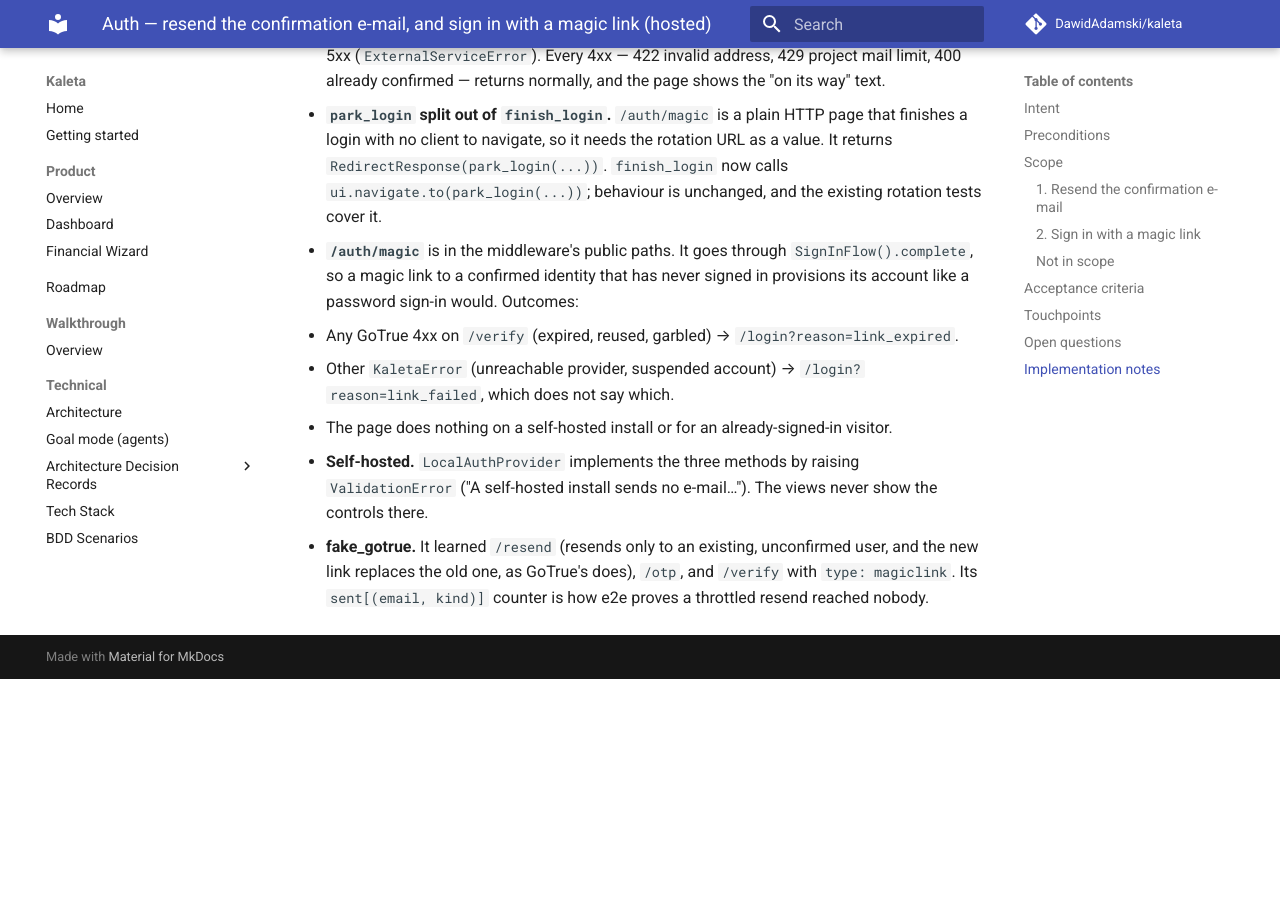
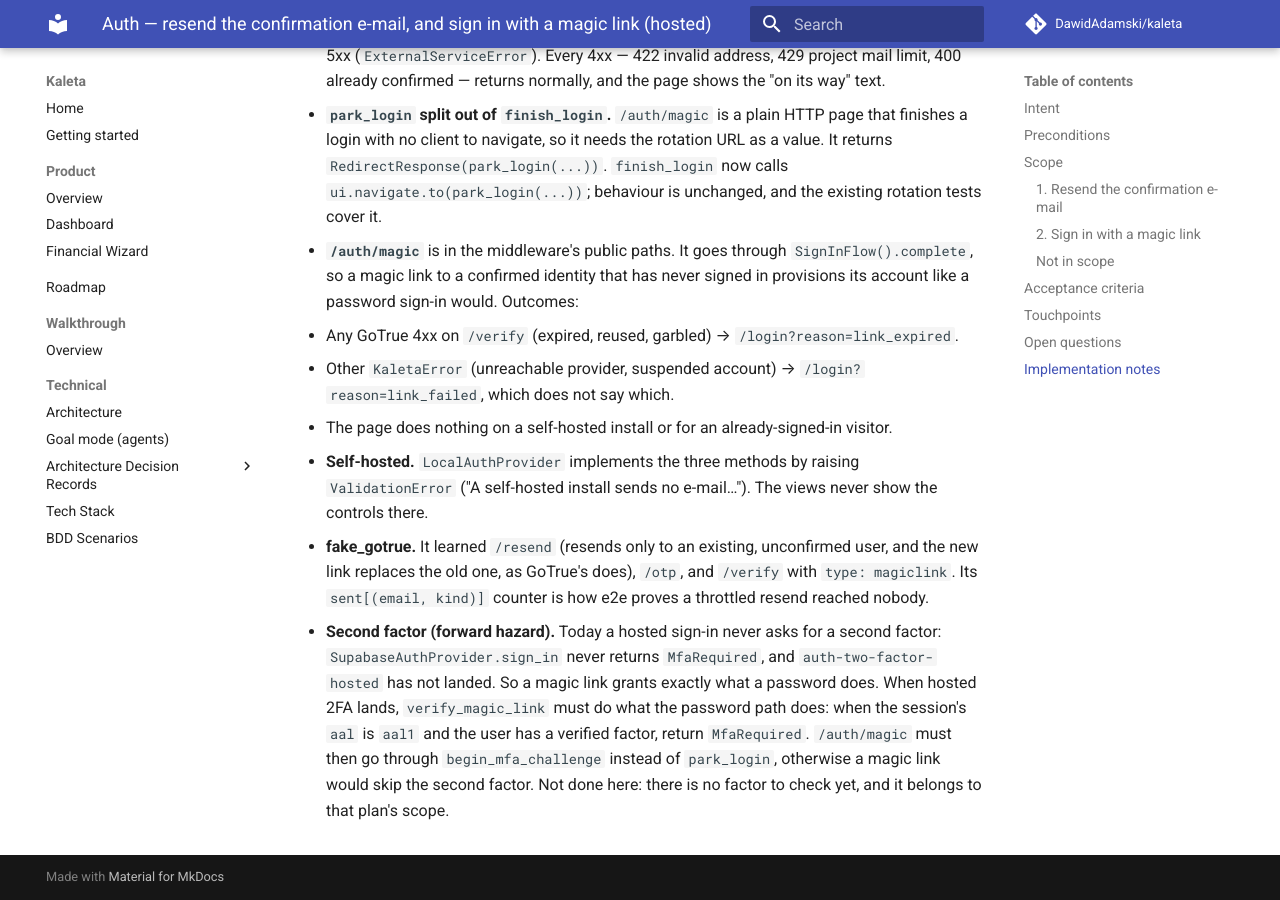
Before and after one commit to DawidAdamski/kaleta, an MkDocs documentation site: the page built from docs/plans/auth-hosted-email-links.md, in a window 1280 px wide and 900 px high, scrolled down 3481 px. Built offline with MkDocs 1.6.1 and Material for MkDocs 9.7.7, drawn with Linux system fonts in a browser that asks for light colours; comment, search, counter and statistics services are not loaded; before the commit the page ends 4160 px from its top, so only the background shows below that.

Commit message:
docs(plans): note the magic-link / hosted-2FA interaction
Co-Authored-By: Claude Opus 5.5 <noreply@anthropic.com>
Claude-Session: https://claude.ai/code/session_01G13kNHdWULrLSsKUgiuQjH

```diff
--- a/docs/plans/auth-hosted-email-links.md
+++ b/docs/plans/auth-hosted-email-links.md
@@ -171,3 +171,13 @@ installs (`KALETA_AUTH_BACKEND=local`) have no mail and get neither.
   unconfirmed user, and the new link replaces the old one, as GoTrue's does),
   `/otp`, and `/verify` with `type: magiclink`. Its `sent[(email, kind)]`
   counter is how e2e proves a throttled resend reached nobody.
+
+- **Second factor (forward hazard).** Today a hosted sign-in never asks for a
+  second factor: `SupabaseAuthProvider.sign_in` never returns `MfaRequired`,
+  and `auth-two-factor-hosted` has not landed. So a magic link grants exactly
+  what a password does. When hosted 2FA lands, `verify_magic_link` must do
+  what the password path does: when the session's `aal` is `aal1` and the
+  user has a verified factor, return `MfaRequired`. `/auth/magic` must then
+  go through `begin_mfa_challenge` instead of `park_login`, otherwise a magic
+  link would skip the second factor. Not done here: there is no factor to
+  check yet, and it belongs to that plan's scope.
```
